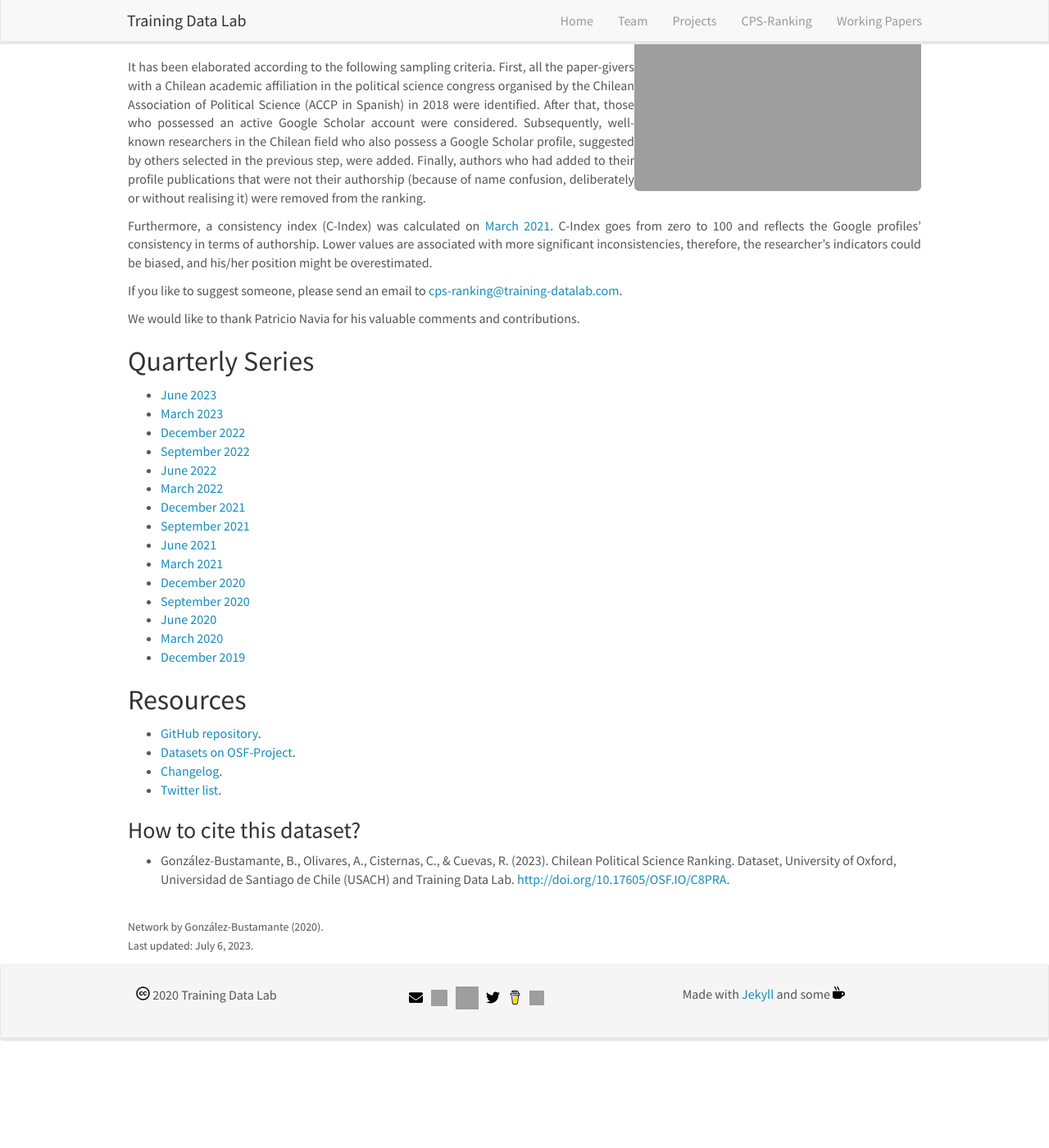
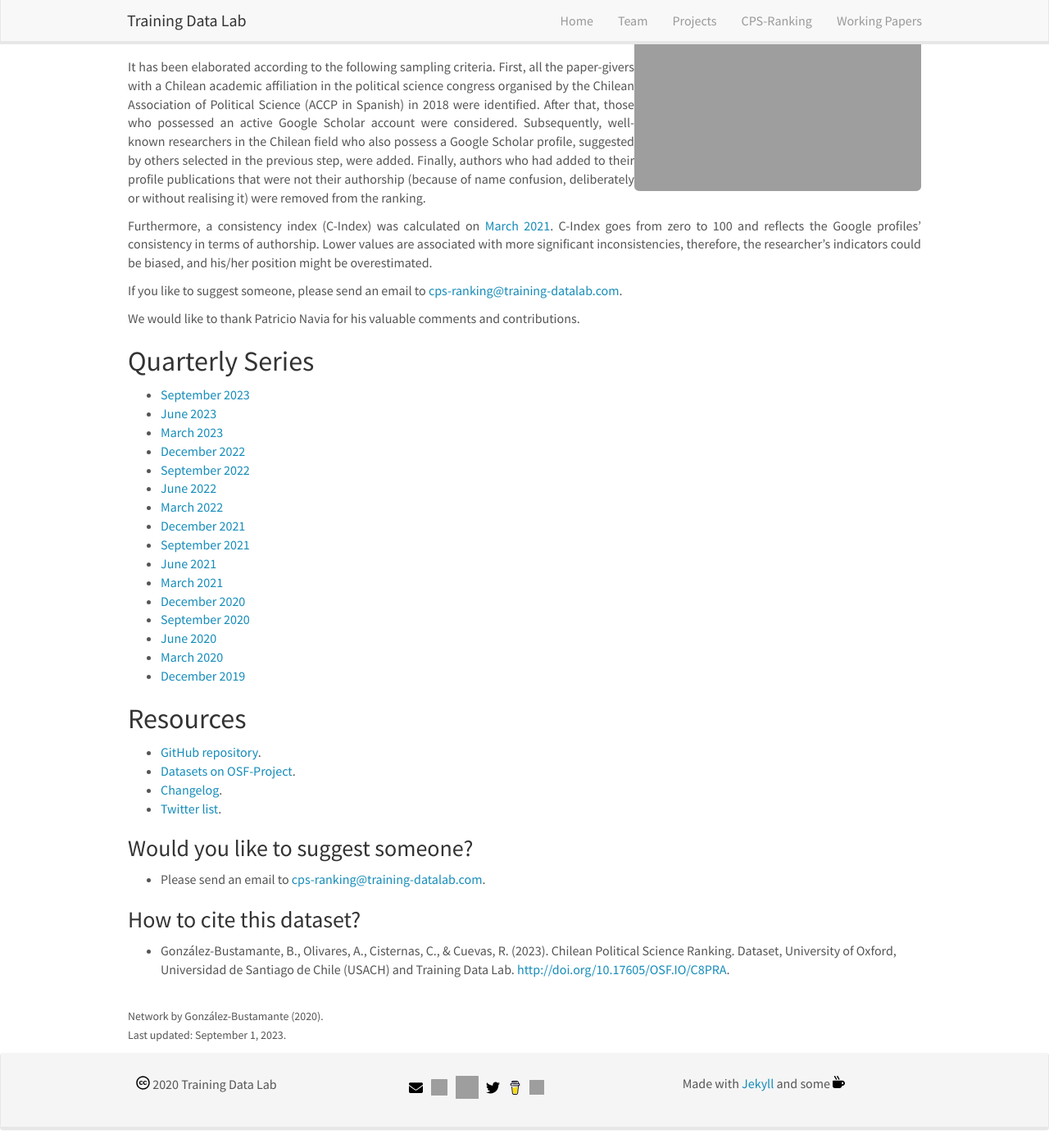
Before and after one commit to training-datalab/old-training-datalab.com, a Jekyll site: the page built from _pages/cps-ranking.md, in a window 1280 px wide and 1400 px high, scrolled down 334 px. Shown: the whole window at 82% size. Built offline with Jekyll 4.4.1, drawn with Linux system fonts in a browser that asks for light colours; nearby versions of some CDN libraries; before the commit the page ends 1625 px from its top, so only the background shows below that.

Commit message:
Update cps-ranking.md

```diff
--- a/_pages/cps-ranking.md
+++ b/_pages/cps-ranking.md
@@ -30,6 +30,7 @@ permalink: /projects/cps-ranking
 
 ## Quarterly Series
 
+- [September 2023](https://training-datalab.com/projects/cps-ranking/2023-09-01-impact-ranking)
 - [June 2023](https://training-datalab.com/projects/cps-ranking/2023-06-01-impact-ranking)
 - [March 2023](https://training-datalab.com/projects/cps-ranking/2023-03-03-impact-ranking)
 - [December 2022](https://training-datalab.com/projects/cps-ranking/2022-12-05-impact-ranking)
@@ -53,10 +54,14 @@ permalink: /projects/cps-ranking
 - <a href="https://github.com/bgonzalezbustamante/CPS-Ranking/blob/master/CHANGELOG.md" target="_blank">Changelog</a>.
 - <a href="https://twitter.com/i/lists/1672034534907342850" target="_blank">Twitter list</a>.
 
+### Would you like to suggest someone?
+
+- Please send an email to <a href="mailto:cps-ranking@training-datalab.com">cps-ranking@training-datalab.com</a>.
+
 ### How to cite this dataset?
 
 - González-Bustamante, B., Olivares, A., Cisternas, C., & Cuevas, R. (2023). Chilean Political Science Ranking. Dataset, University of Oxford, Universidad de Santiago de Chile (USACH) and Training Data Lab. <a href="http://doi.org/10.17605/OSF.IO/C8PRA" target="_blank">http://doi.org/10.17605/OSF.IO/C8PRA</a>.
 
 <br />
 <small>Network by González-Bustamante (2020).</small><br />
-<small>Last updated: July 6, 2023.</small>
+<small>Last updated: September 1, 2023.</small>
```
